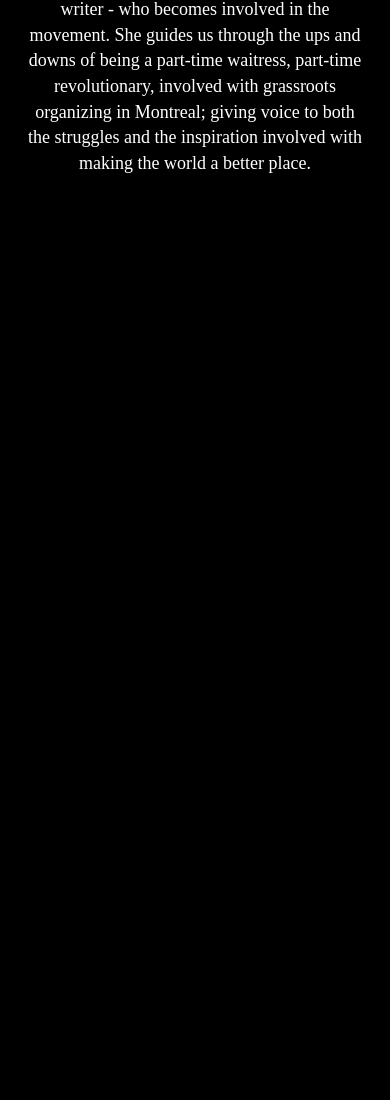
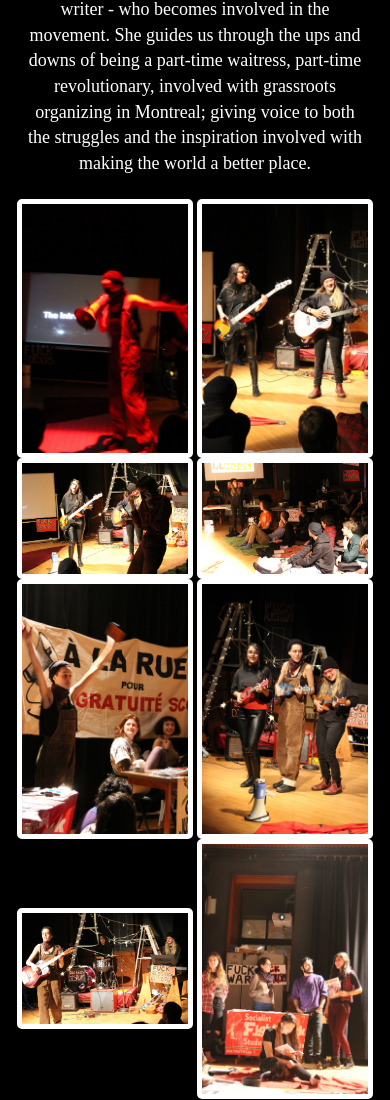
Before and after one commit to fishbowlcollective/fishbowlcollective.github.io, a plain HTML site: page WhatTheFuckAmIDoingHere.html in a window 390 px wide. Shown: the part 976-2076 px from the top of the page. Before the commit the page ends 1174 px from the top, so only its background shows below. Drawn offline with nearby package versions, Linux system fonts and the light colour scheme; a web font is replaced by a local one.

Commit message:
Initial commit

```diff
--- a/WhatTheFuckAmIDoingHere.html
+++ b/WhatTheFuckAmIDoingHere.html
@@ -11,6 +11,7 @@
   	<link href="css/bootstrap.min.css" rel="stylesheet">
   	<link rel="stylesheet" type="text/css" href="wtf.css">
     <link rel="stylesheet" type="text/css" href="nav.css">
+    <link rel="stylesheet" type="text/css" href="modal.css">
     <link rel="stylesheet" href="https://maxcdn.bootstrapcdn.com/font-awesome/4.6.0/css/font-awesome.min.css">
     <link rel="stylesheet" type="text/css" href="//fonts.googleapis.com/css?family=Special+Elite" />
     <link rel="stylesheet" type="text/css" href="https://fonts.googleapis.com/css?family=PT+Mono">
@@ -63,13 +64,13 @@
       </center>
     </div>
     <div class="row">
-      <div class="col-sm-2"></div>
-      <div class="col-sm-8">
+      <div class="col-sm-3"></div>
+      <div class="col-sm-6">
         <center>
           <img src="images/WhatTheFuck/15435752_1150384788372930_513819897_n.jpg">
         </center>
       </div>
-      <div class="col-sm-2"></div>
+      <div class="col-sm-3"></div>
     </div>
     <div class="row">
       <div class="col-sm-2"></div>
@@ -82,7 +83,56 @@
       </div>
       <div class="col-sm-2"></div>
     </div>
+
+    <!--gallery-->
+    <div class="row">
+      <div class="col-sm-3"></div>
+      <div class="col-sm-6">
+        <div class="row">
+          <div class="col-sm-12">
+            <center>
+              <img onClick="activateModal(document.getElementById('img01'))" class="galleryImage" style="max-width: 49%;" src="images/WhatTheFuck/15325242_1150250425053033_4056252152536911245_o.jpg">
+              <img onClick="activateModal(document.getElementById('img02'))" class="galleryImage" style="max-width: 49%;" src="images/WhatTheFuck/15326079_1150250168386392_305200426940923393_o.jpg">
+            </center>
+          </div>
+        </div>
+        <div class="row">
+          <div class="col-sm-12">
+            <center>
+              <img onClick="activateModal(document.getElementById('img03'))" class="galleryImage" style="max-width: 49%;" src="images/WhatTheFuck/15370046_1150250248386384_2865762028335812512_o.jpg">
+              <img onClick="activateModal(document.getElementById('img04'))" class="galleryImage" style="max-width: 49%;" src="images/WhatTheFuck/15370187_1150250375053038_2823960217205639041_o.jpg">
+            </center>
+          </div>
+        </div>
+        <div class="row">
+          <div class="col-sm-12">
+            <center>
+              <img onClick="activateModal(document.getElementById('img05'))" class="galleryImage" style="max-width: 49%;" src="images/WhatTheFuck/15385440_1150250651719677_6684146369474898329_o.jpg">
+              <img onClick="activateModal(document.getElementById('img06'))" class="galleryImage" style="max-width: 49%;" src="images/WhatTheFuck/15419542_1150250141719728_7916236494775223573_o.jpg">
+            </center>
+          </div>
+        </div>
+        <div class="row">
+          <div class="col-sm-12">
+            <center>
+              <img onClick="activateModal(document.getElementById('img07'))" class="galleryImage" style="max-width: 49%;" src="images/WhatTheFuck/15419589_1150250405053035_2252660112976467692_o.jpg">
+              <img onClick="activateModal(document.getElementById('img08'))" class="galleryImage" style="max-width: 49%;" src="images/WhatTheFuck/15419744_1150250555053020_7218458970399857770_o.jpg">
+            </center>
+          </div>
+        </div>
+      </div>
+      <div class="col-sm-3"></div>
+    </div>
+
+    <!--need to add hidden photos (the ones to be opened in modal) and then crop ones that are not rectangular with croppola. then add the java-->
+
+
+
+
+
   </div>
+
+
 
 </body>
 </html>
```
Also changed, not shown: images/WhatTheFuck/15325242_1150250425053033_4056252152536911245_o.jpg (added), images/WhatTheFuck/15326079_1150250168386392_305200426940923393_o.jpg (added), images/WhatTheFuck/15370046_1150250248386384_2865762028335812512_o.jpg (added), images/WhatTheFuck/15370187_1150250375053038_2823960217205639041_o.jpg (added), images/WhatTheFuck/15385440_1150250651719677_6684146369474898329_o.jpg (added), images/WhatTheFuck/15419542_1150250141719728_7916236494775223573_o.jpg (added), images/WhatTheFuck/15419589_1150250405053035_2252660112976467692_o.jpg (added), images/WhatTheFuck/15419744_1150250555053020_7218458970399857770_o.jpg (added).
